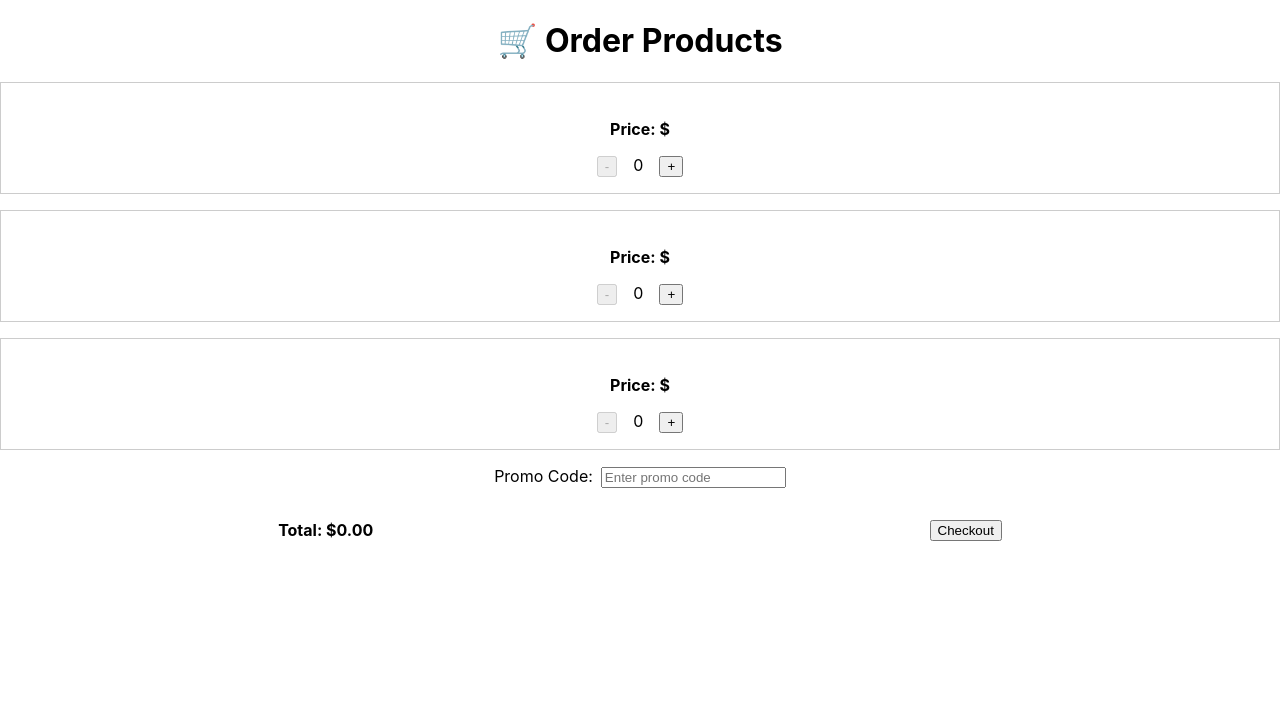
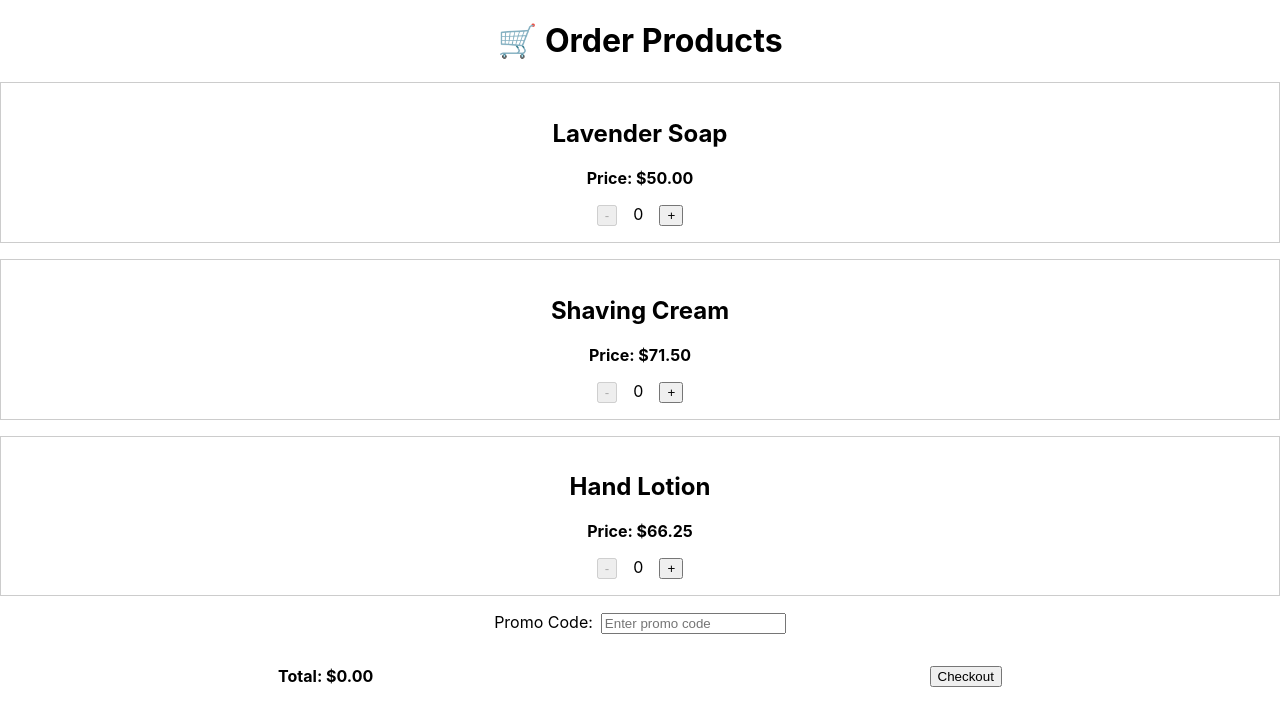
Before and after one commit to jonneldev/dt-webdev-react, a React (Create React App) app in the folder day1/: page / in a window 1280 px wide. Shown: the top 726 px of the page. Built offline with nearby package versions, Linux system fonts and the light colour scheme.

Commit message:
display the product name and product price

```diff
--- a/day1/src/components/Day5/CheckoutPage.jsx
+++ b/day1/src/components/Day5/CheckoutPage.jsx
@@ -29,21 +29,13 @@ const initialProducts = [
 ];
 
 export default function CheckoutPage() {
-  // const [products, setProducts] = useState(initialProducts);
+  const [products, setProducts] = useState(initialProducts);
   const [promoCode, setPromoCode] = useState("");
   const [productData, setProductData] = useState({})
+  const [totalAmount, setTotalAmount] = useState(0)
 
   // TODO: Create a function that updates quantity of a specific product by its ID.
-  // This should either increase or decrease the quantity (but never go below 0 or above 10).
-
-  // const handleQuantityUpdate = (productId, newQuantity) => {
-  //   setProducts((prevProducts) =>
-  //     prevProducts.map((product) =>
-  //       product.id === productId ? { ...product, quantity: newQuantity } : product
-  //     )
-  //   );
-  // };
-
+  // This should either increase or decrease the quantity (but never go below 0 or above 10)
   const handleQuantityUpdate = (productId, newQuantity) => {
     setProductData((prevData) => ({
       ...prevData,
@@ -54,13 +46,6 @@ export default function CheckoutPage() {
     }))
   }
 
-
-
-
-
-
-  // TODO: Calculate total amount based on products with quantity > 0.
-  //       If promoCode is exactly 'MAYTHE4THBWU', apply a 50% discount.
 
   // TODO: Determine if the checkout button should be disabled.
   //       It should be disabled if all quantities are 0.
@@ -91,7 +76,7 @@ export default function CheckoutPage() {
       >
         {/* TODO: Replace $0.00 with computed total (with or without discount) */}
         <div>
-          <strong>Total: $0.00</strong>
+          <strong>Total: ${totalAmount.toFixed(2)}</strong>
         </div>
         {/* TODO: Replace false with logic to check if button should be disabled */}
         <CheckoutButton disabled={false} />
--- a/day1/src/components/Day5/ProductCard.jsx
+++ b/day1/src/components/Day5/ProductCard.jsx
@@ -3,7 +3,7 @@ import ProductDetails from "./ProductDetails";
 import QuantitySelector from "./QuantitySelector";
 
 // Shows product details and its quantity selector
-export default function ProductCard({ product, onQuantityChange, productData }) {
+export default function ProductCard({ product, onQuantityChange, productData, quantity }) {
 
   return (
     <div
@@ -17,17 +17,16 @@ export default function ProductCard({ product, onQuantityChange, productData })
 
       {/* TODO: Hook up quantity change logic */}
       <QuantitySelector
-        quantity={product.quantity}
+        quantity={quantity}
         onIncrease={() => {
           // TODO: Call onQuantityChange with product ID and "increase"
-          const newQuantity = product.quantity + 1
-          console.log(newQuantity)
+          const newQuantity = Math.min(10, quantity + 1);
           onQuantityChange(product.id, newQuantity)
 
         }}
         onDecrease={() => {
           // TODO: Call onQuantityChange with product ID and "decrease"
-          const newQuantity = Math.max(product.quantity - 1, 0)
+          const newQuantity = Math.max(0, quantity - 1);
           onQuantityChange(product.id, newQuantity)
         }}
       />
--- a/day1/src/components/Day5/ProductDetails.jsx
+++ b/day1/src/components/Day5/ProductDetails.jsx
@@ -5,10 +5,10 @@ export default function ProductDetails({ product }) {
   return (
     <div>
       {/* TODO display product name, description, and price */}
-      <h2>{}</h2>
+      <h2>{product.name}</h2>
       <p>{}</p>
       {/* TODO: Display the price with 2 decimal places only */}
-      <strong>Price: ${}</strong>
+      <strong>Price: ${product.price.toFixed(2)}</strong>
     </div>
   );
 }
--- a/day1/src/components/Day5/ProductList.jsx
+++ b/day1/src/components/Day5/ProductList.jsx
@@ -11,7 +11,7 @@ export default function ProductList({ products, onQuantityChange, productData })
           product={product}
           onQuantityChange={onQuantityChange}
           productData={productData}
-          quantity={productData.quantity}
+          quantity={productData[product.id]?.quantity || 0}
         />
       ))}
     </div>
```
